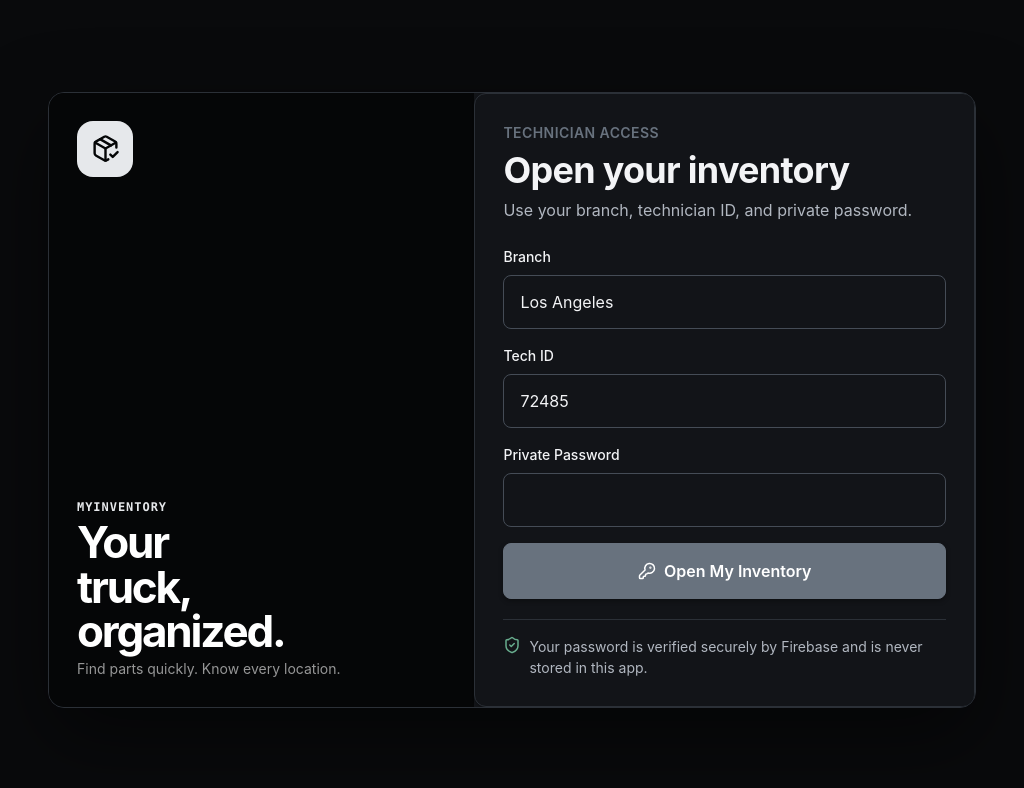
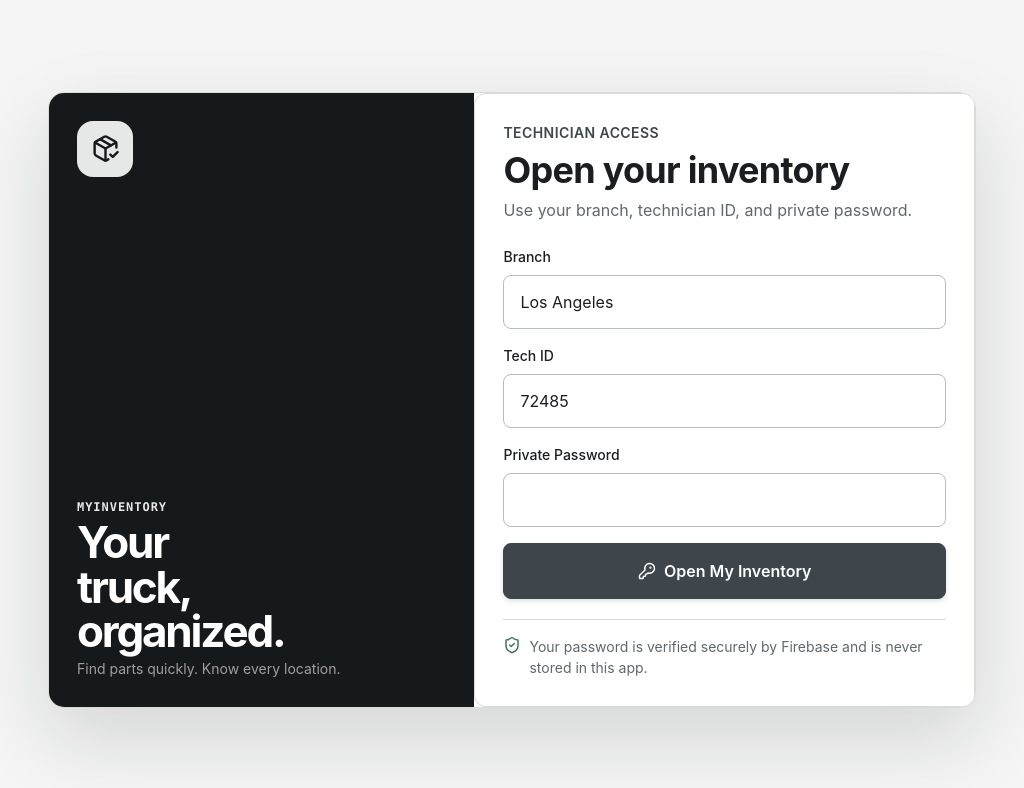
Before and after one commit to geolal121/myinventory, a React (Vite) app: page / in a window 1024 px wide. Shown: the top 788 px of the page. Built offline with nearby package versions, Linux system fonts and the light colour scheme; no server answers.

Commit message:
Fix mobile clearance and restore light tablet layout

```diff
--- a/index.html
+++ b/index.html
@@ -17,12 +17,12 @@
 
     <meta
       name="theme-color"
-      content="#050607"
+      content="#f4f5f4"
     />
 
     <meta
       name="color-scheme"
-      content="dark"
+      content="light"
     />
 
     <meta
@@ -37,7 +37,7 @@
 
     <meta
       name="apple-mobile-web-app-status-bar-style"
-      content="black"
+      content="default"
     />
 
     <meta
--- a/src/features/auth/styles/inventory-auth.css
+++ b/src/features/auth/styles/inventory-auth.css
@@ -21,7 +21,7 @@
 
   background: var(--color-surface);
 
-  box-shadow: 0 30px 80px rgba(0, 0, 0, 0.5);
+  box-shadow: 0 30px 80px rgba(22, 25, 28, 0.14);
 }
 
 .inventory-auth__intro {
--- a/src/features/inventory/styles/inventory-page.css
+++ b/src/features/inventory/styles/inventory-page.css
@@ -90,7 +90,7 @@
   width: 9rem;
   height: 9rem;
 
-  border: 1.25rem solid rgba(255, 255, 255, 0.035);
+  border: 1.25rem solid rgba(62, 69, 75, 0.05);
   border-radius: 50%;
 
   pointer-events: none;
--- a/src/features/inventory/styles/inventory-rebuild.css
+++ b/src/features/inventory/styles/inventory-rebuild.css
@@ -15,7 +15,7 @@
   width: 100%;
   max-width: none;
   min-height: 100dvh;
-  padding: 0 0 calc(5.75rem + env(safe-area-inset-bottom));
+  padding: 0 0 calc(7.5rem + env(safe-area-inset-bottom));
 }
 
 .stock-app__rail {
@@ -49,7 +49,7 @@
 
   background: color-mix(in srgb, var(--color-surface) 94%, transparent);
 
-  box-shadow: 0 8px 30px rgba(0, 0, 0, 0.26);
+  box-shadow: 0 8px 30px rgba(22, 25, 28, 0.05);
 
   backdrop-filter: blur(18px);
 }
@@ -175,7 +175,7 @@
 
   background: var(--color-brand-deep);
 
-  box-shadow: 0 18px 40px rgba(0, 0, 0, 0.42);
+  box-shadow: 0 18px 40px rgba(22, 25, 28, 0.14);
 
   backdrop-filter: none;
 }
@@ -239,7 +239,7 @@
 .stock-app .stock-app__finder .ui-input:focus {
   border: 0;
 
-  box-shadow: 0 0 0 4px rgba(255, 255, 255, 0.16);
+  box-shadow: 0 0 0 4px rgba(62, 69, 75, 0.22);
 }
 
 .stock-app .stock-app__finder .ui-input-field__helper {
@@ -510,7 +510,7 @@
 
   background: var(--color-brand-deep);
 
-  box-shadow: 0 -12px 30px rgba(0, 0, 0, 0.46);
+  box-shadow: 0 -12px 30px rgba(22, 25, 28, 0.16);
 }
 
 .stock-app .stock-app__mobile-nav .inventory-page__tabs-label {
@@ -521,7 +521,7 @@
   flex-direction: column;
   gap: 0.2rem;
 
-  min-height: 3.65rem;
+  min-height: 3.25rem;
   padding: var(--spacing-2);
 
   border-radius: var(--radius-md);
@@ -564,7 +564,7 @@
   gap: var(--spacing-3);
 
   margin: 0 var(--spacing-4) var(--spacing-4);
-  padding: 0;
+  padding: 0 0 var(--spacing-4);
 
   border: 0;
   border-radius: 0;
@@ -723,7 +723,7 @@
 
   background: var(--color-surface) !important;
 
-  box-shadow: 0 8px 20px rgba(0, 0, 0, 0.36);
+  box-shadow: 0 8px 20px rgba(22, 25, 28, 0.08);
 
   transform: none;
 }
@@ -749,7 +749,7 @@
 
   background: var(--color-background-soft);
 
-  box-shadow: 0 30px 90px rgba(0, 0, 0, 0.66);
+  box-shadow: 0 30px 90px rgba(22, 25, 28, 0.28);
 }
 
 .stock-app .ui-modal__header {
@@ -791,7 +791,9 @@
 
 /* TABLETS */
 
-@media (min-width: 768px) and (max-width: 1119px) {
+@media (min-width: 768px) and (max-width: 1119px),
+  (min-width: 1120px) and (hover: none),
+  (min-width: 1120px) and (pointer: coarse) {
   .stock-app__shell.site-container {
     padding-bottom: var(--spacing-8);
   }
@@ -936,7 +938,7 @@
 
 /* LAPTOPS AND DESKTOPS */
 
-@media (min-width: 900px) and (orientation: landscape), (min-width: 1120px) {
+@media (min-width: 1120px) and (hover: hover) and (pointer: fine) {
   .stock-app__shell.site-container {
     display: grid;
     grid-template-columns: 17rem minmax(0, 1fr);
@@ -1236,97 +1238,6 @@
   }
 }
 
-/* TABLET LANDSCAPE WORKSPACE */
-
-@media (min-width: 900px) and (max-width: 1119px) and (orientation: landscape) {
-  .stock-app__shell.site-container {
-    grid-template-columns: 13rem minmax(0, 1fr);
-  }
-
-  .stock-app__rail {
-    gap: var(--spacing-4);
-
-    padding: var(--spacing-4);
-  }
-
-  .stock-app__brand-mark {
-    width: 2.5rem;
-    height: 2.5rem;
-  }
-
-  .stock-app__rail-nav button,
-  .stock-app__rail-tasks button {
-    min-height: 2.45rem;
-    padding: var(--spacing-2);
-  }
-
-  .stock-app__rail-tasks {
-    padding-top: var(--spacing-3);
-  }
-
-  .stock-app .stock-app__topbar,
-  .stock-app .stock-app__finder,
-  .stock-app .stock-app__snapshot,
-  .stock-app .stock-app__content,
-  .stock-app .inventory-install,
-  .stock-app .inventory-page__error-card {
-    margin-right: var(--spacing-4);
-    margin-left: var(--spacing-4);
-  }
-
-  .stock-app .stock-app__topbar {
-    margin: 0;
-    padding: var(--spacing-4);
-  }
-
-  .stock-app .stock-app__topbar h1 {
-    font-size: var(--font-size-xl);
-  }
-
-  .stock-app .stock-app__finder {
-    grid-template-columns: minmax(0, 1fr) 14rem;
-    gap: var(--spacing-3);
-
-    margin-top: var(--spacing-4);
-    padding: var(--spacing-5);
-  }
-
-  .stock-app .stock-app__finder .ui-input {
-    min-height: 3.5rem;
-  }
-
-  .stock-app .stock-app__snapshot .inventory-page__panel-heading {
-    padding: var(--spacing-3) var(--spacing-4);
-  }
-
-  .stock-app .stock-app__snapshot .inventory-page__summary-card,
-  .stock-app .stock-app__snapshot .inventory-page__summary-card:first-of-type {
-    min-height: 5.25rem;
-  }
-
-  .stock-app .stock-app__snapshot .inventory-page__summary-card:first-of-type strong {
-    font-size: 2.1rem;
-  }
-
-  .stock-app .stock-app__content {
-    gap: var(--spacing-2);
-    padding-bottom: var(--spacing-4);
-  }
-
-  .stock-app .inventory-page__location-card,
-  .stock-app .inventory-page__location-card.ui-card {
-    grid-template-columns: minmax(7rem, 0.8fr) minmax(10rem, 1.2fr) 1rem;
-    gap: var(--spacing-2);
-
-    padding: var(--spacing-3);
-  }
-
-  .stock-app .inventory-page__location-card-icon {
-    width: 2.15rem;
-    height: 2.15rem;
-  }
-}
-
 @media (min-width: 1500px) {
   .stock-app__shell.site-container {
     grid-template-columns: 18.5rem minmax(0, 1fr);
@@ -1373,8 +1284,9 @@
   }
 
   .stock-app .stock-app__task-strip {
-    padding-right: var(--spacing-3);
-    padding-left: var(--spacing-3);
+    margin-right: var(--spacing-3);
+    margin-left: var(--spacing-3);
+    padding: 0;
   }
 
   .stock-app .inventory-page__sync-status {
--- a/src/shared/styles/components/button.css
+++ b/src/shared/styles/components/button.css
@@ -125,7 +125,7 @@
 .ui-button--danger {
   background: var(--color-danger);
 
-  color: var(--color-brand-deep);
+  color: var(--color-text-inverse);
 
   box-shadow: var(--glow-danger);
 }
--- a/src/shared/tokens/colors.css
+++ b/src/shared/tokens/colors.css
@@ -1,60 +1,60 @@
 :root {
   /* BACKGROUNDS */
-  --color-background: #090a0c;
-  --color-background-soft: #0d0f12;
-  --color-background-elevated: #15181d;
+  --color-background: #f4f5f4;
+  --color-background-soft: #fafafa;
+  --color-background-elevated: #e9ebe9;
 
   /* SURFACES */
-  --color-surface: #121418;
-  --color-surface-soft: #181b20;
-  --color-surface-elevated: #20242a;
+  --color-surface: #ffffff;
+  --color-surface-soft: #f6f7f6;
+  --color-surface-elevated: #eef0ee;
 
   /* BORDERS */
-  --color-border: #2b3037;
-  --color-border-strong: #454c56;
+  --color-border: #d8dcd9;
+  --color-border-strong: #b7bdb9;
 
   /* TEXT */
-  --color-text-primary: #f3f4f6;
-  --color-text-secondary: #b1b7c0;
-  --color-text-muted: #7e8791;
+  --color-text-primary: #1b1d20;
+  --color-text-secondary: #61676b;
+  --color-text-muted: #91979a;
   --color-text-inverse: #ffffff;
 
   /* PRIMARY ACCENT */
-  --color-accent: #68727e;
-  --color-accent-hover: #7a8592;
-  --color-accent-bright: #919aa4;
-  --color-accent-soft: rgba(255, 255, 255, 0.08);
+  --color-accent: #3e454b;
+  --color-accent-hover: #272c30;
+  --color-accent-bright: #596168;
+  --color-accent-soft: rgba(62, 69, 75, 0.09);
 
   /* APP CHROME */
-  --color-brand: #0f1114;
-  --color-brand-deep: #050607;
-  --color-brand-surface: #171a1f;
-  --color-utility: #e6e8eb;
-  --color-utility-soft: #1d2127;
+  --color-brand: #24292d;
+  --color-brand-deep: #16191c;
+  --color-brand-surface: #30363b;
+  --color-utility: #e5e8e6;
+  --color-utility-soft: #f0f2f0;
 
   /* SECONDARY ACCENT */
-  --color-accent-secondary: #232830;
-  --color-accent-secondary-hover: #2d333c;
-  --color-accent-secondary-soft: rgba(255, 255, 255, 0.045);
+  --color-accent-secondary: #e7e9e7;
+  --color-accent-secondary-hover: #dadee0;
+  --color-accent-secondary-soft: rgba(62, 69, 75, 0.05);
 
   /* CARD COLORS */
-  --color-card: #121418;
-  --color-card-hover: #191d22;
-  --color-card-text: #f3f4f6;
+  --color-card: #ffffff;
+  --color-card-hover: #f6f7f6;
+  --color-card-text: #1b1d20;
 
   /* STATUS COLORS */
-  --color-success: #68ad8e;
-  --color-success-soft: rgba(104, 173, 142, 0.14);
+  --color-success: #41755f;
+  --color-success-soft: rgba(65, 117, 95, 0.12);
 
-  --color-warning: #b5a38e;
-  --color-warning-soft: rgba(181, 163, 142, 0.14);
+  --color-warning: #7a6a59;
+  --color-warning-soft: rgba(122, 106, 89, 0.12);
   --color-orange: var(--color-warning);
 
-  --color-danger: #d4747d;
-  --color-danger-soft: rgba(212, 116, 125, 0.14);
+  --color-danger: #ad515a;
+  --color-danger-soft: rgba(173, 81, 90, 0.12);
 
-  --color-info: #83a0ba;
-  --color-info-soft: rgba(131, 160, 186, 0.14);
+  --color-info: #5c707d;
+  --color-info-soft: rgba(92, 112, 125, 0.12);
 
   /* INVENTORY STATUS */
   --color-in-stock: var(--color-success);
@@ -62,8 +62,8 @@
   --color-noi: var(--color-warning);
 
   /* OVERLAYS */
-  --color-overlay: rgba(0, 0, 0, 0.76);
-  --color-overlay-soft: rgba(0, 0, 0, 0.32);
+  --color-overlay: rgba(22, 25, 28, 0.62);
+  --color-overlay-soft: rgba(22, 25, 28, 0.18);
 
   /* LEGACY ALIASES NOW RESOLVE TO SOLID SURFACES */
   --gradient-page: var(--color-background);
--- a/src/shared/tokens/shadows.css
+++ b/src/shared/tokens/shadows.css
@@ -4,13 +4,13 @@
   ========================================================= */
 
   --shadow-sm:
-    0 1px 2px rgba(0, 0, 0, 0.28);
+    0 1px 2px rgba(22, 25, 28, 0.07);
 
   --shadow-md:
-    0 8px 24px rgba(0, 0, 0, 0.34);
+    0 8px 24px rgba(22, 25, 28, 0.10);
 
   --shadow-lg:
-    0 20px 60px rgba(0, 0, 0, 0.48);
+    0 20px 60px rgba(22, 25, 28, 0.18);
 
   /* =========================================================
      COMPONENT SHADOWS
@@ -26,17 +26,17 @@
     var(--shadow-lg);
 
   --button-shadow:
-    0 2px 5px rgba(0, 0, 0, 0.32);
+    0 2px 5px rgba(22, 25, 28, 0.14);
 
   --button-shadow-hover:
-    0 5px 12px rgba(0, 0, 0, 0.4);
+    0 5px 12px rgba(22, 25, 28, 0.17);
 
   /* =========================================================
      GLOWS
   ========================================================= */
 
   --glow-accent:
-    0 0 0 4px rgba(255, 255, 255, 0.13);
+    0 0 0 4px rgba(62, 69, 75, 0.14);
 
   --glow-danger:
     0 0 16px rgba(209, 107, 107, 0.18);
@@ -53,22 +53,22 @@
 @media (max-width: 479px) {
   :root {
     --shadow-sm:
-      0 1px 2px rgba(0, 0, 0, 0.28);
+      0 1px 2px rgba(22, 25, 28, 0.07);
 
     --shadow-md:
-      0 6px 18px rgba(0, 0, 0, 0.34);
+      0 6px 18px rgba(22, 25, 28, 0.10);
 
     --shadow-lg:
-      0 16px 40px rgba(0, 0, 0, 0.46);
+      0 16px 40px rgba(22, 25, 28, 0.17);
 
     --button-shadow:
-      0 2px 5px rgba(0, 0, 0, 0.32);
+      0 2px 5px rgba(22, 25, 28, 0.13);
 
     --button-shadow-hover:
-      0 4px 10px rgba(0, 0, 0, 0.38);
+      0 4px 10px rgba(22, 25, 28, 0.16);
 
     --glow-accent:
-      0 0 0 3px rgba(255, 255, 255, 0.13);
+      0 0 0 3px rgba(62, 69, 75, 0.14);
   }
 }
 
@@ -107,7 +107,7 @@
       0 24px 64px rgba(0, 0, 0, 0.20);
 
     --button-shadow-hover:
-      0 14px 36px rgba(0, 0, 0, 0.42);
+      0 14px 36px rgba(22, 25, 28, 0.20);
   }
 }
 
@@ -128,7 +128,7 @@
       0 36px 88px rgba(0, 0, 0, 0.24);
 
     --glow-accent:
-      0 0 24px rgba(255, 255, 255, 0.12);
+      0 0 24px rgba(62, 69, 75, 0.14);
   }
 }
 
```
Also changed, not shown: public/manifest.webmanifest, 1 other file (tests, documents, lock files or other folders).
